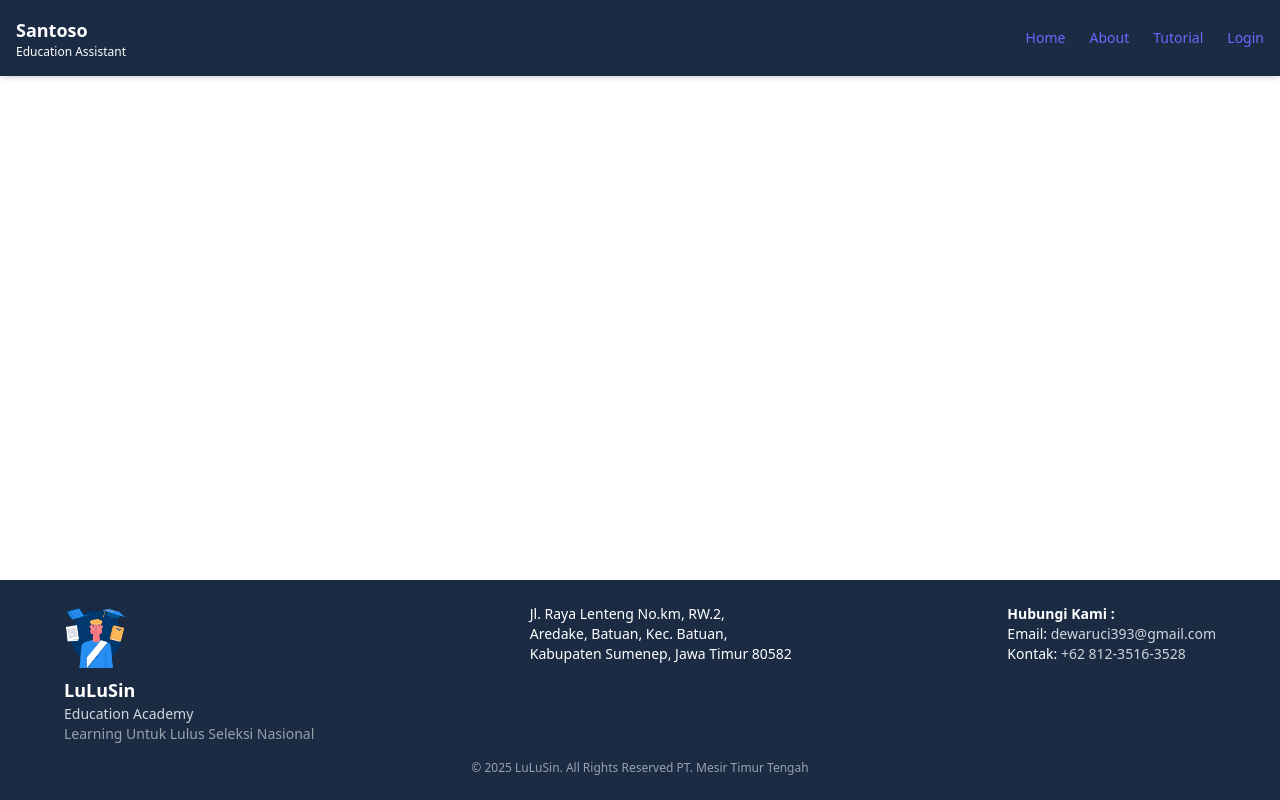
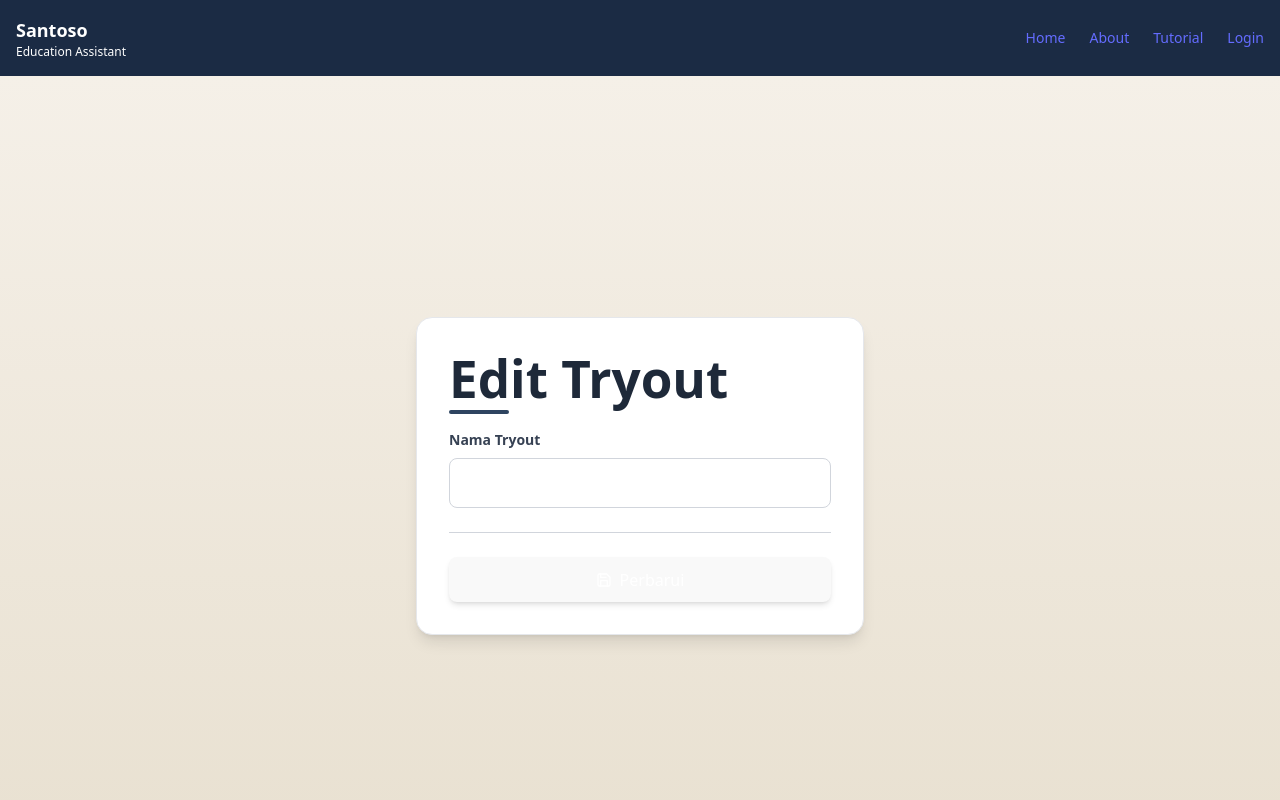
Before and after one commit to mifzalf/LuLuSin-FrontEnd, a React (Vite) app: page /Guru/Tryout/id/subjek/edit in a window 1280 px wide. Built offline with nearby package versions, Linux system fonts and the light colour scheme.

Commit message:
membuat halaman untuk mengeditTryout  pada guru

```diff
--- a/src/App.jsx
+++ b/src/App.jsx
@@ -20,7 +20,7 @@ import SiswaTryoutPembahasan from "./Pages/Siswa/TryoutPembahasan";
 import SiswaTryoutPengerjaan from "./Pages/Siswa/TryoutPengerjaan";
 import EditPembahasanSoalTryout from "./Pages/Guru/editpembahasansoaltryout";
 import EditSoalCreatePembahasan from "./Pages/Guru/EditSoalCreatePembahasan";
-
+import EditTryout from "./Pages/Guru/EditTryout";
 
 function App() {
   const [count, setCount] = useState(0);
@@ -95,6 +95,7 @@ function App() {
             <Route path="Siswa/Tryout/id/subjek/pengerjaan" element={<SiswaTryoutPengerjaan />} />
             <Route path="Guru/Tryout/id/subjek/pembahasan/edit" element={<EditPembahasanSoalTryout />} />
             <Route path="Guru/Tryout/id/subjek/editpembahasan/create" element={<EditSoalCreatePembahasan />} />
+            <Route path="Guru/Tryout/id/subjek/edit" element={<EditTryout />} />
           </Routes>
         </Layout>
       } />
--- /dev/null
+++ b/src/Pages/Guru/EditTryout.jsx
@@ -0,0 +1,104 @@
+"use client";
+
+import { useState } from "react";
+import { motion } from "framer-motion";
+import { FiSave } from "react-icons/fi";
+
+const EditTryout = () => {
+  const [namaTryout, setNamaTryout] = useState("");
+  const [notification, setNotification] = useState({ show: false, message: "" });
+
+  const handleSubmit = (e) => {
+    e.preventDefault();
+    console.log("Tryout diperbarui:", namaTryout);
+    setNotification({ show: true, message: "Tryout berhasil diperbarui!" });
+
+    // Hide notification after 3 seconds
+    setTimeout(() => {
+      setNotification({ show: false, message: "" });
+    }, 3000);
+  };
+
+  return (
+    <div className="flex items-center justify-center bg-gradient-to-b from-[#f5f0e8] to-[#e8e0d0] min-h-screen w-screen p-4">
+      <motion.div
+        className="bg-white p-8 rounded-2xl shadow-lg border border-gray-200 w-full max-w-md"
+        initial={{ opacity: 0, y: 30 }}
+        animate={{ opacity: 1, y: 0 }}
+        transition={{ duration: 0.5, ease: "easeOut" }}
+      >
+        <motion.h1
+          className="text-xl font-bold text-gray-800 mb-6 relative"
+          initial={{ opacity: 0, y: -10 }}
+          animate={{ opacity: 1, y: 0 }}
+          transition={{ delay: 0.2 }}
+        >
+          Edit Tryout
+          <motion.div
+            className="absolute -bottom-2 left-0 h-1 bg-[#2e4460] rounded-full"
+            initial={{ width: 0 }}
+            animate={{ width: "60px" }}
+            transition={{ delay: 0.4, duration: 0.4 }}
+          />
+        </motion.h1>
+
+        {notification.show && (
+          <motion.div
+            className="mb-4 p-3 bg-green-100 text-green-700 rounded-lg border border-green-200"
+            initial={{ opacity: 0, y: -10 }}
+            animate={{ opacity: 1, y: 0 }}
+            exit={{ opacity: 0, y: -10 }}
+          >
+            {notification.message}
+          </motion.div>
+        )}
+
+        <motion.form
+          onSubmit={handleSubmit}
+          initial={{ opacity: 0 }}
+          animate={{ opacity: 1 }}
+          transition={{ delay: 0.3 }}
+        >
+          <motion.div
+            className="mb-6"
+            initial={{ y: 20, opacity: 0 }}
+            animate={{ y: 0, opacity: 1 }}
+            transition={{ delay: 0.4 }}
+          >
+            <label className="block text-sm font-semibold text-gray-700 mb-2">
+              Nama Tryout
+            </label>
+            <motion.input
+              type="text"
+              value={namaTryout}
+              onChange={(e) => setNamaTryout(e.target.value)}
+              className="w-full text-black px-4 py-3 border border-gray-300 rounded-lg focus:outline-none focus:ring-2 focus:ring-[#2e4460] focus:border-transparent transition-all"
+              whileFocus={{ boxShadow: "0 0 0 3px rgba(46, 68, 96, 0.2)" }}
+            />
+          </motion.div>
+
+          <motion.hr
+            className="border-gray-300 mb-6"
+            initial={{ scaleX: 0 }}
+            animate={{ scaleX: 1 }}
+            transition={{ duration: 0.5, delay: 0.5 }}
+          />
+
+          <motion.button
+            type="submit"
+            className="w-full bg-[#2e4460] text-white py-3 rounded-lg hover:bg-[#1e3247] transition-all flex items-center justify-center gap-2 shadow-md"
+            whileHover={{ scale: 1.03 }}
+            whileTap={{ scale: 0.97 }}
+            initial={{ opacity: 0 }}
+            animate={{ opacity: 1 }}
+            transition={{ delay: 0.6 }}
+          >
+            <FiSave /> Perbarui
+          </motion.button>
+        </motion.form>
+      </motion.div>
+    </div>
+  );
+};
+
+export default EditTryout;
```
